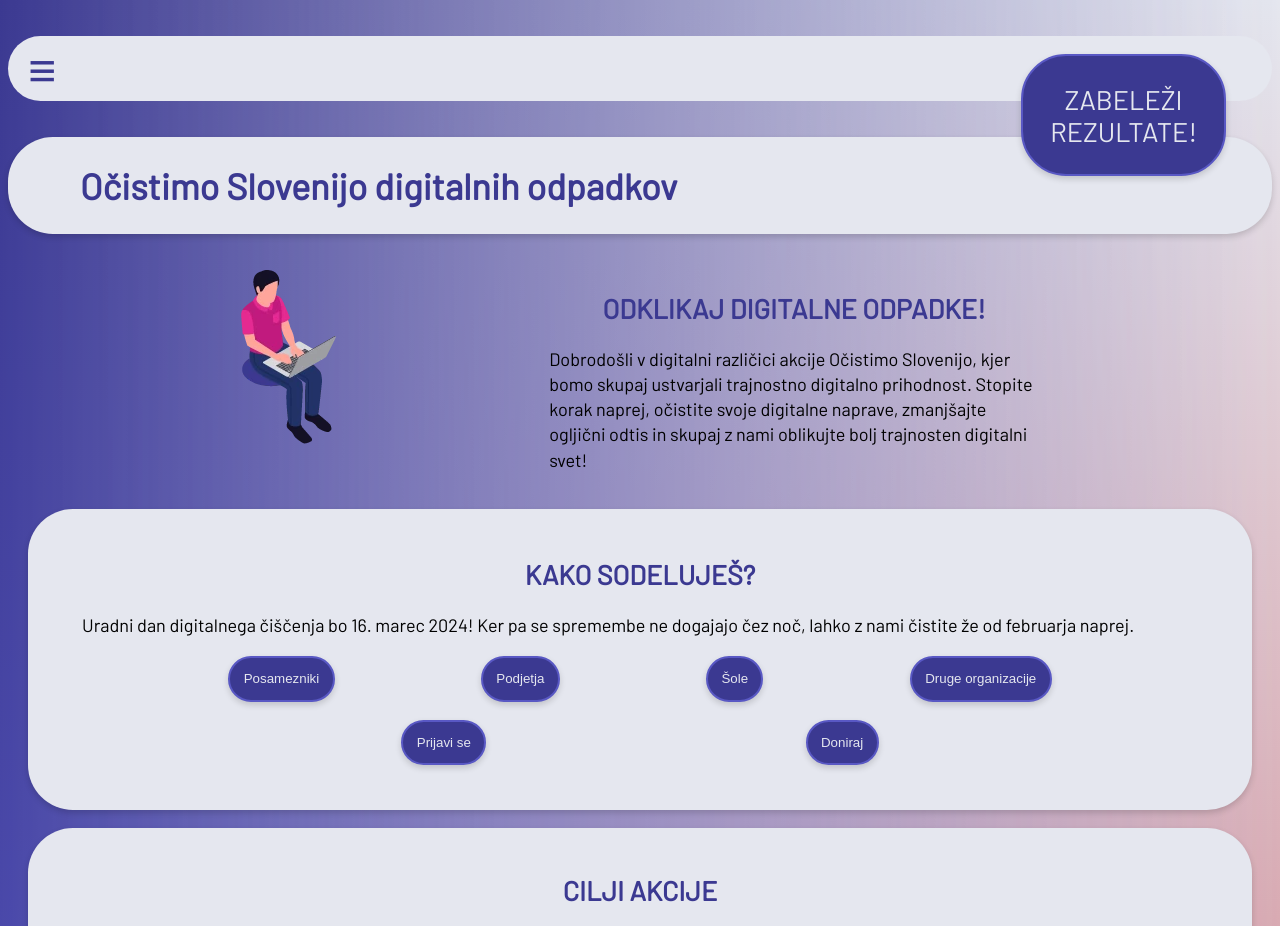
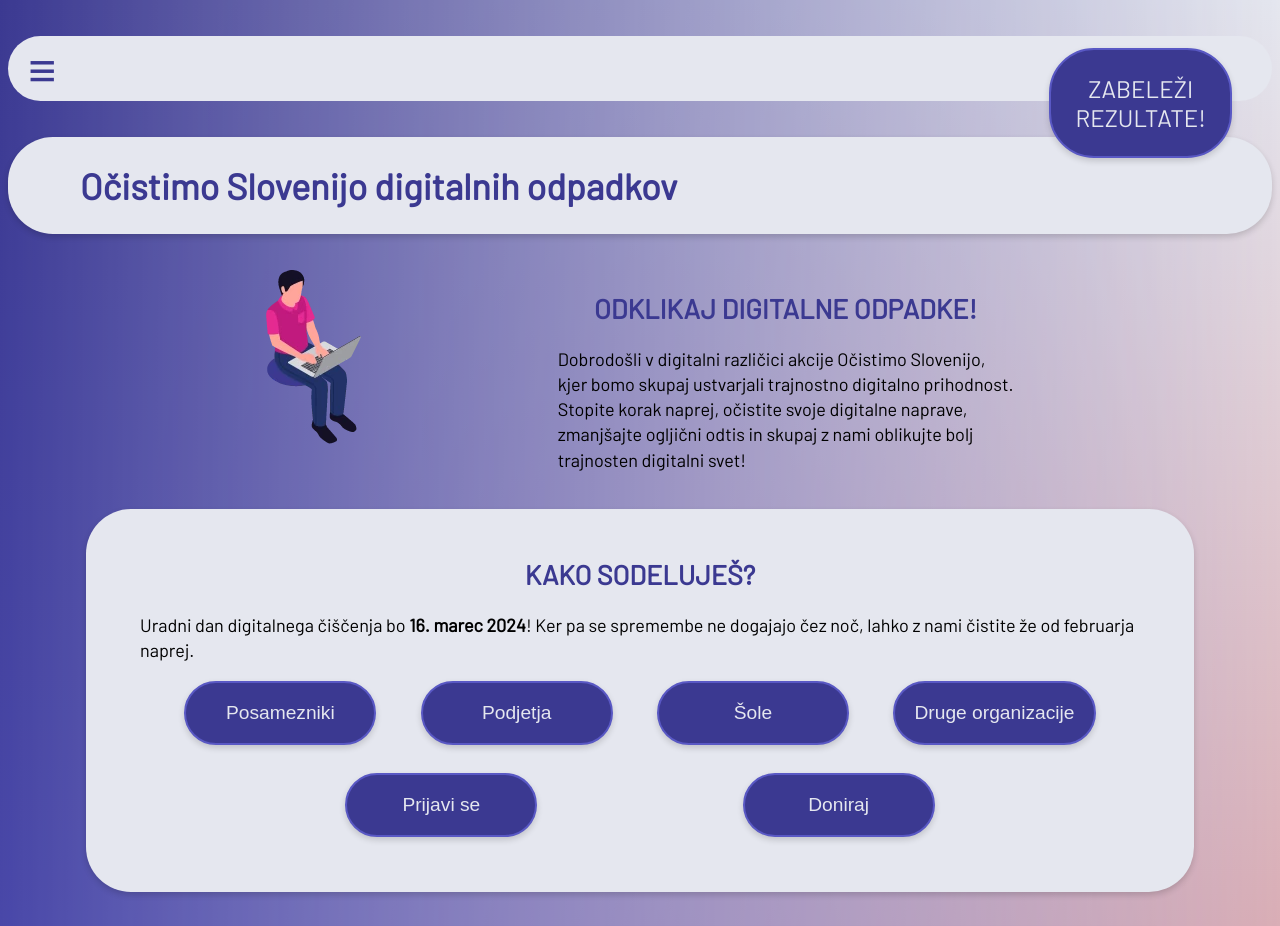
Before and after one commit to ewba/dcd-si, a Jekyll site: the page built from index.md, in a window 1280 px wide. Shown: the top 926 px of the page. Built offline with Jekyll 4.4.1, drawn with Linux system fonts in a browser that asks for light colours; some of the changed text lies outside the part shown.

Commit message:
various tweaks and improvements

```diff
--- a/_sass/footer.scss
+++ b/_sass/footer.scss
@@ -23,7 +23,9 @@ footer {
   }
   h2 {
     margin-top: 0;
-    margin-bottom: 0.5em;
+    margin-bottom: 1.5rem;
+    font-size: 1.8rem;
+    color: $sivaSvetla;
   }
   form {
     margin-top: 0.5em;
--- a/_sass/main.scss
+++ b/_sass/main.scss
@@ -9,12 +9,6 @@ $viola: rgba(89, 88, 196, 1); // #5958c4
 $sivaSvetla: rgba(229, 231, 239, 1); //#e5e7ef
 $rdecaUstna: rgba(204, 106, 114, 1); // #cc6a72
 $rdecaZiva: #e52990;
-// polprosojni
-// $grada: 0.5;
-// $violaTemnaA: rgba(59, 57, 145, $grada);
-// $violaA: rgba(89, 88, 196, $grada);
-// $sivaSvetlaA: rgba(229, 231, 239, $grada);
-// $rdecaUstnaA: rgba(204, 106, 114, $grada);
 
 // dark mode inversion support
 // FIXME: the bg gradient is unaffected, override it
@@ -42,7 +36,7 @@ p, .para {
 }
 
 .container{margin:0 20px;width:auto}
-@media(min-width:1310px){.container{margin:auto;width:1270px}}
+@media(min-width:1210px){.container{margin:auto;width:1140px}}
 @media(max-width:870px){.row .col{width:100%}}
 
 @mixin curvyEdge() {
@@ -58,11 +52,13 @@ p, .para {
 }
 @mixin button() {
   padding: 1em;
+  margin-bottom: 0.5em;
   background-color: $violaTemna;
   color: $sivaSvetla;
   @include curvyEdge();
   border: 2px solid $viola;
   text-align: center;
+  cursor: pointer;
   a {
     color: $sivaSvetla;
     text-decoration: none;
@@ -72,14 +68,15 @@ p, .para {
 @import 'menu';
 
 .block {
-  @include blocker(1200px);
+  @include blocker(1000px);
+  margin-bottom: 2em;
 }
 
 h1, h2, h3 {
   color: $violaTemna;
 }
 h1 {
-  @include blocker(1250px);
+  @include blocker(1150px);
   padding: 0.75em 2em;
 }
 h2 {
@@ -87,16 +84,22 @@ h2 {
   text-align: center;
 }
 
+ol > li::marker {
+  font-weight: bold;
+}
+
 .submitData {
   position: fixed;
   top: 2em;
   right: 2em;
   @include button();
-  font-size: 1.5em;
+  font-size: 1.5rem;
 }
 
 button {
   @include button();
+  min-width: 10em;
+  font-size: 1.2rem;
 }
 
 // we could load this conditionally only on the one page that needs it (or inline it)
--- a/_sass/menu.scss
+++ b/_sass/menu.scss
@@ -5,7 +5,8 @@ $height: 65px;
 	background: $sivaSvetla;
 	height: $height;
 	border-radius: 45px;
-	margin: 2em 0;
+	margin: 2em auto;
+	max-width: 90%;
 }
 #menu ul, #menu li {
 	margin: 0 auto;
@@ -85,7 +86,7 @@ $height: 65px;
 }
 // hover added by Jaka - force screen readers to the burger menu, so kb navigation works for subitems
 @media screen and (max-width: 800px), (hover: none) {
-	#menu {position:relative}
+	#menu {position:relative;max-width: 100%;}
 	#menu a {color:$sivaSvetla}
 	#menu ul {background:$viola;position:absolute;top:100%;right:0;left:0;z-index:3;height:auto;display:none;text-align:left;}
 	#menu ul.sub-menus {width:100%;position:static;display:block;}
--- a/index.md
+++ b/index.md
@@ -17,7 +17,7 @@ layout: default
 <div class="block" markdown="1">
 ## Kako sodeluješ?
 
-Uradni dan digitalnega čiščenja bo 16. marec 2024! Ker pa se spremembe ne dogajajo čez noč, lahko z nami čistite že od februarja naprej.
+Uradni dan digitalnega čiščenja bo <strong>16. marec 2024</strong>! Ker pa se spremembe ne dogajajo čez noč, lahko z nami čistite že od februarja naprej.
 
 <div style="display:flex; justify-content: space-evenly; flex-wrap: wrap; margin-bottom: 1em">
 	<button>Posamezniki</button> <button>Podjetja</button> <button>Šole</button> <button>Druge organizacije</button>
```
Also changed, not shown: other parts of index.md (+4 -4 lines).
